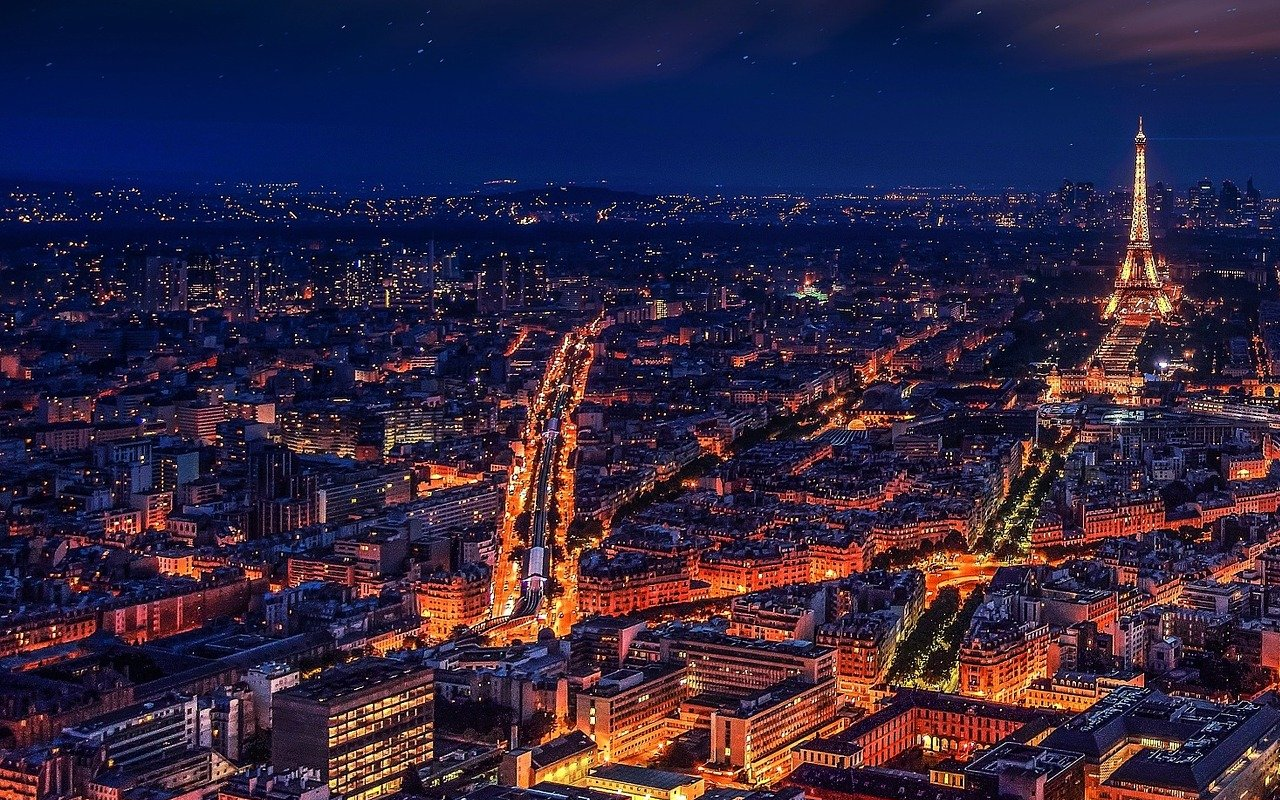
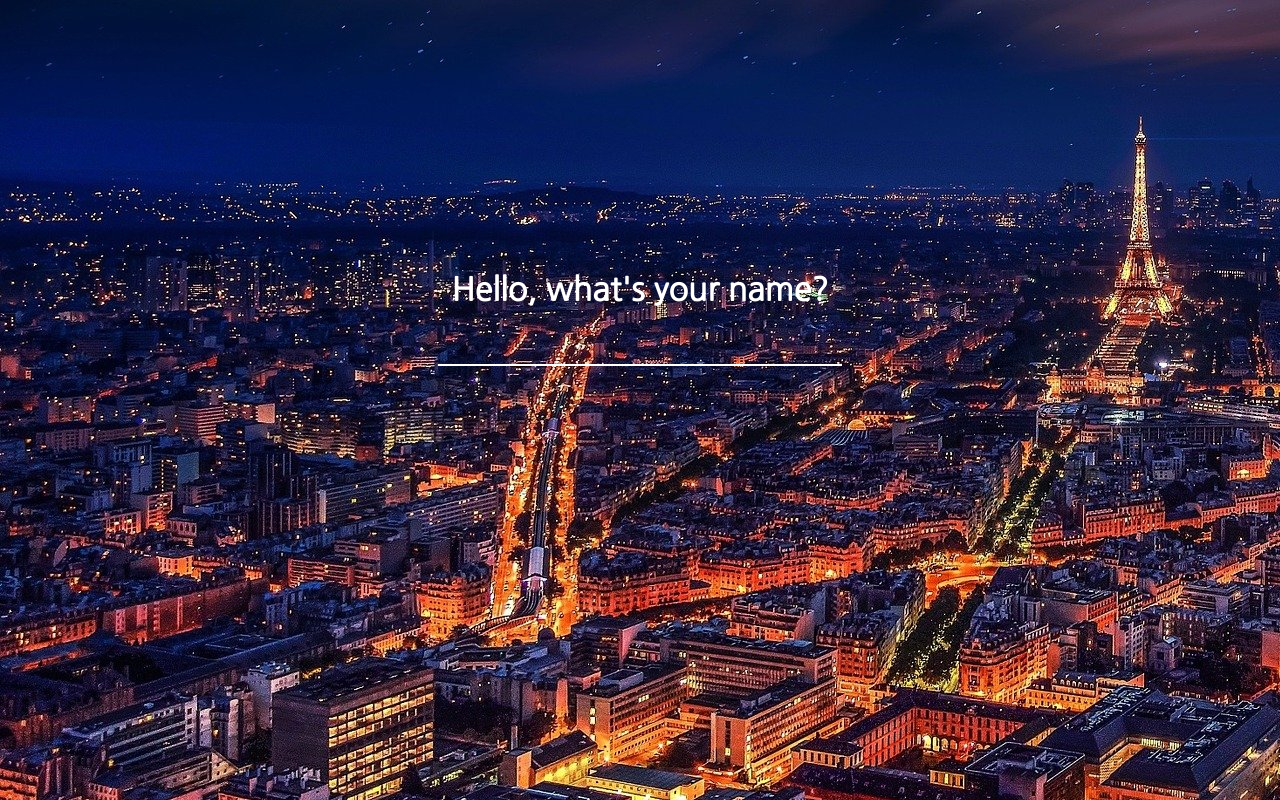
Before and after one commit to lgkrwnsdll/Momentum-Clonecoding, a plain HTML site: page index.html in a window 1280 px wide. Drawn offline with Linux system fonts and the light colour scheme.

Commit message:
debugging

```diff
--- a/index.html
+++ b/index.html
@@ -40,7 +40,7 @@
     </div>
     <!-- js파일 export 해서 모듈로 사용하고 싶으면 모듈로 타입 지정해줘야함 -->
     <!-- 이렇게 해서 export import하고 로컬에서 돌리면 에러뜨므로 서버에서 돌려야함 -->
-    <script src="js/greeting.js"></script>
+    <script type="module" src="js/greeting.js"></script>
     <script type="module" src="js/clock.js"></script>
     <script type="module" src="js/quotes.js"></script>
     <script src="js/background.js"></script>
```
